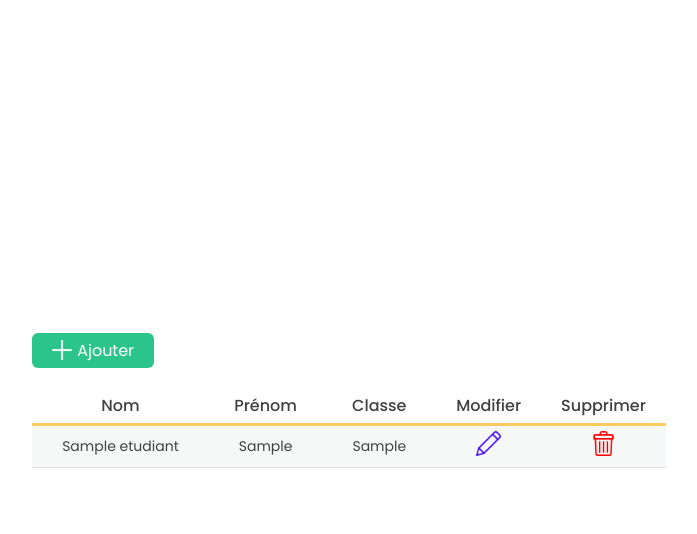
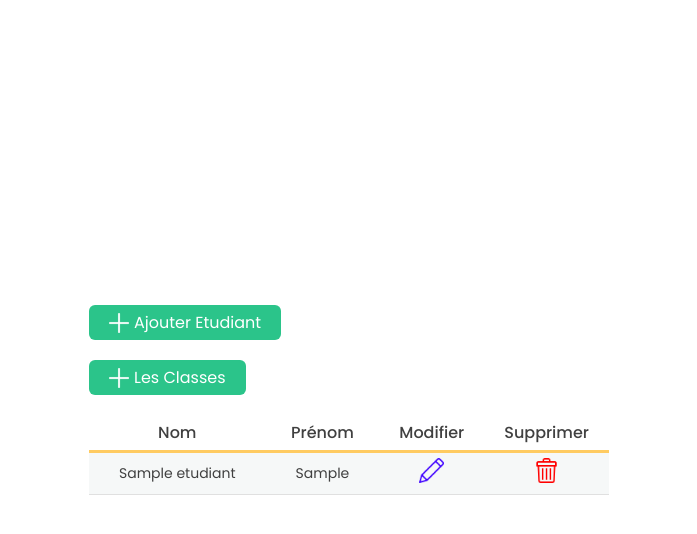
Before and after one commit to AbdallahMaf/MVC, a PHP site: page / in a window 1280 px wide. Shown: the top 534 px of the page, without its empty margins (291-988 px from the left). Run offline with PHP 8.4, Linux system fonts and the light colour scheme; tables that the repository leaves empty hold one stand-in row (values such as "Sample post").

Commit message:
index Update

```diff
--- a/index.php
+++ b/index.php
@@ -11,13 +11,14 @@
 
 <body>
     <div class="container">
-        <a href="insert.php" class="Btn_add"> <img src="View/images/plus.png"> Ajouter</a>
+        <a href="insert.php" class="Btn_add"> <img src="View/images/plus.png"> Ajouter Etudiant</a>
+        <a href="insert.php" class="Btn_add"> <img src="View/images/plus.png"> Les Classes</a>
 
         <table>
             <tr id="items">
                 <th>Nom</th>
                 <th>Prénom</th>
-                <th>Classe</th>
+                <!-- <th>Classe</th> -->
                 <th>Modifier</th>
                 <th>Supprimer</th>
             </tr>
@@ -36,7 +37,7 @@
                     <tr>
                         <td><?= $row['nom'] ?></td>
                         <td><?= $row['prenom'] ?></td>
-                        <td><?= $row['classe'] ?></td>
+
                         <!--Nous alons mettre l'id de chaque etudiants dans ce lien -->
                         <td><a href="modifier.php?id=<?= $row['id'] ?>"><img src="View/images/pen.png"></a></td>
                         <td><a href="supprimer.php?id=<?= $row['id'] ?>"><img src="View/images/trash.png"></a></td>
```
